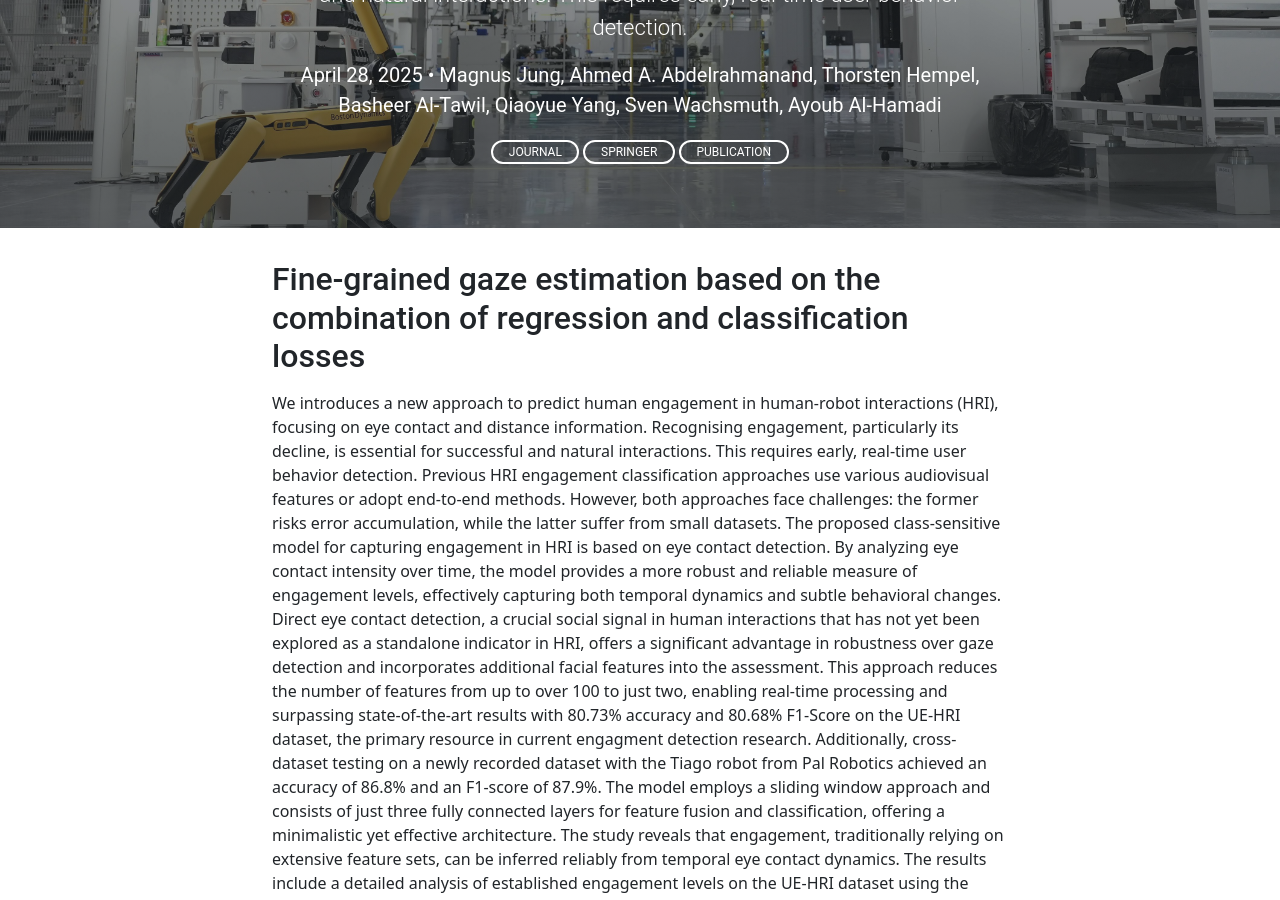
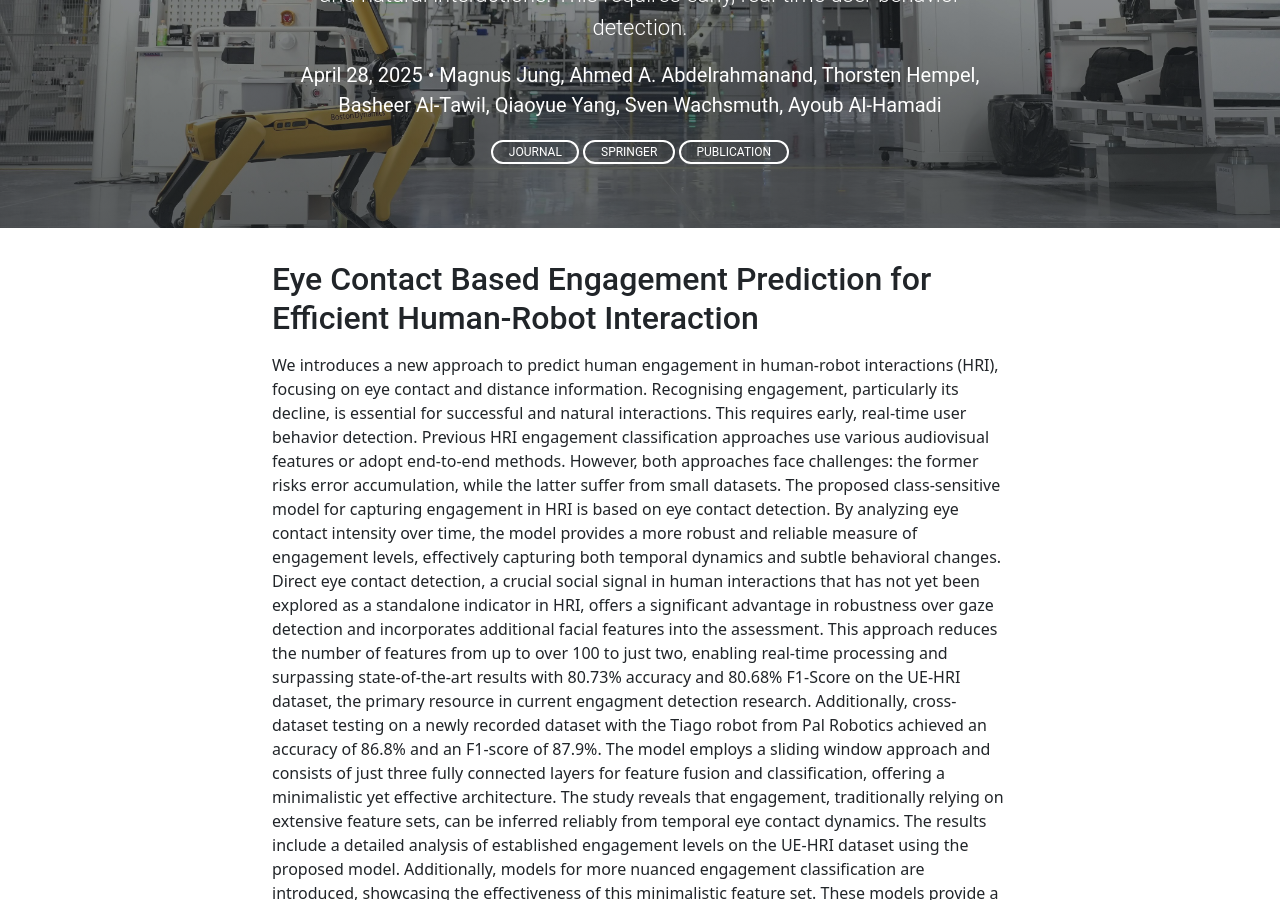
Before and after one commit to ovgu-nit/semiac, a Jekyll site: the page built from _posts/2025-04-28-EyeContactBasedEngagementForHRI.md, in a window 1280 px wide and 900 px high, scrolled down 447 px. Built offline with Jekyll 4.4.1, drawn with Linux system fonts in a browser that asks for light colours.

Commit message:
Update 2025-04-28-EyeContactBasedEngagementForHRI.md

```diff
--- a/_posts/2025-04-28-EyeContactBasedEngagementForHRI.md
+++ b/_posts/2025-04-28-EyeContactBasedEngagementForHRI.md
@@ -9,7 +9,7 @@ conference: "**CIS 2025, *accepted***"
 tags: [Journal, Springer, Publication]
 ---
 
-## Fine-grained gaze estimation based on the combination of regression and classification losses
+## Eye Contact Based Engagement Prediction for Efficient Human-Robot Interaction
 
 We introduces a new approach to predict human engagement in human-robot interactions (HRI), focusing on eye contact and distance information. Recognising engagement, particularly its decline, is essential for successful and natural interactions. This requires early, real-time user behavior detection. Previous HRI engagement classification approaches use various audiovisual features or adopt end-to-end methods. However, both approaches face challenges: the former risks error accumulation, while the latter suffer from small datasets.
 The proposed class-sensitive model for capturing engagement in HRI is based on eye contact detection.
```
